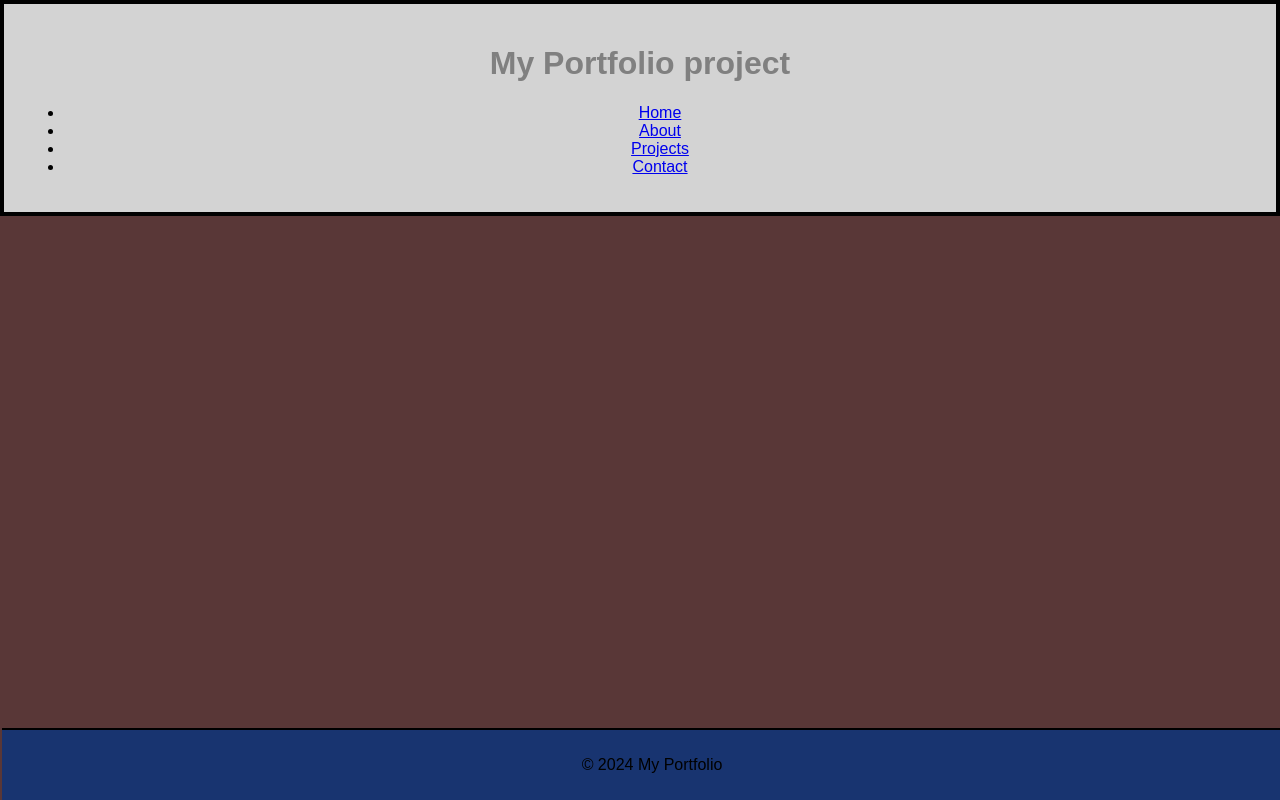
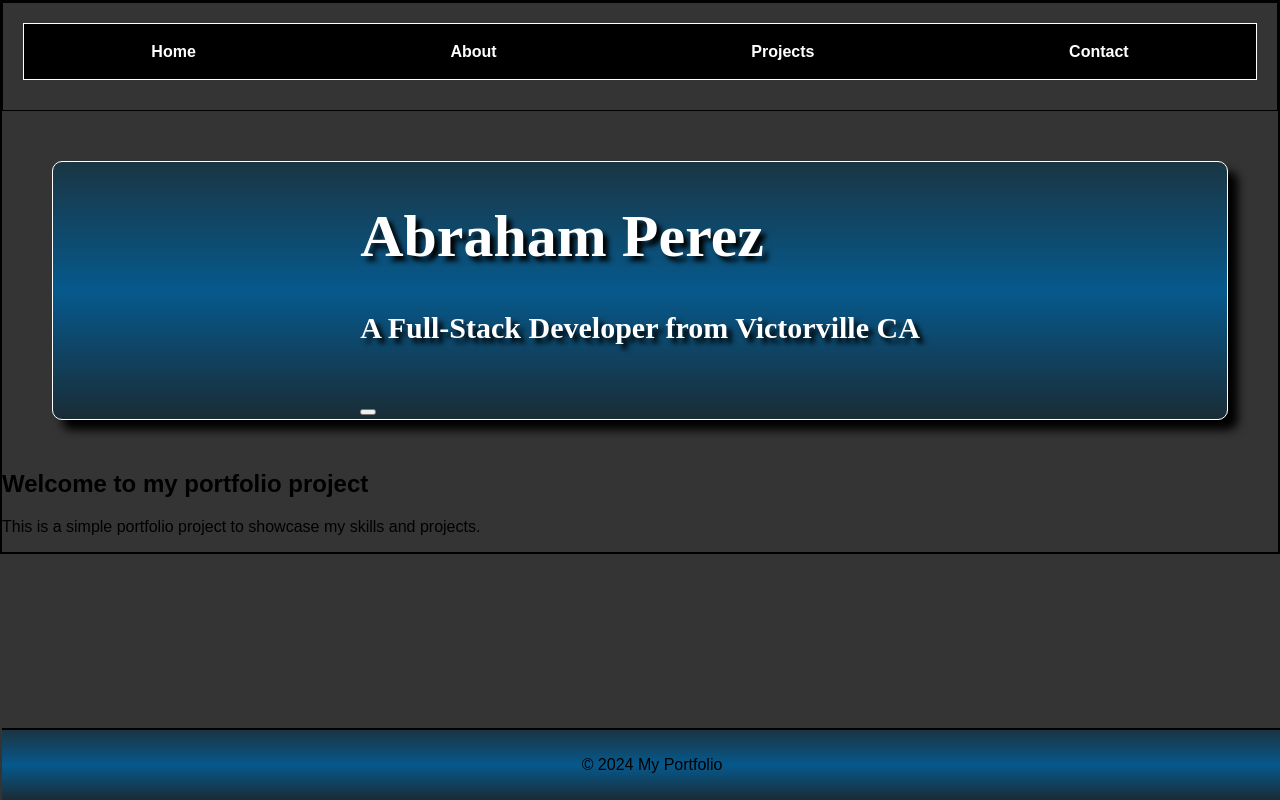
Before and after one commit to AbeDaDev/PortfolioV3, a React (Vite) app in the folder Portfoliov3/: page / in a window 1280 px wide. Built offline with nearby package versions, Linux system fonts and the light colour scheme.

Commit message:
Got a layout started

```diff
--- a/Portfoliov3/index.html
+++ b/Portfoliov3/index.html
@@ -8,6 +8,19 @@
   </head>
   <body>
     <div id="root"></div>
+    <div>
+      <div id="identification" class="container">
+          <div id="developer" class="container">
+              <div class="intro-details">
+                <h1><italic>Abraham Perez</italic></h1>
+                <h4><italic>A Full-Stack Developer from Victorville CA</italic></h4>
+                <button></button>
+              </div>
+          </div>
+      </div>
+      <h2 className="secondary">Welcome to my portfolio project</h2>
+      <p>This is a simple portfolio project to showcase my skills and projects.</p>
+
     <script type="module" src="/src/main.jsx"></script>
   </body>
 </html>
--- a/Portfoliov3/src/App.jsx
+++ b/Portfoliov3/src/App.jsx
@@ -1,12 +1,10 @@
 import Header from "./Header.jsx";
-import Body from "./Body.jsx";
 import Footer from "./Footer.jsx";
 
 function App() {
   return (
     <div>
       <Header />
-      <Body />
       <Footer />
     </div>
 
--- a/Portfoliov3/src/Body.jsx
+++ /dev/null
@@ -1,12 +0,0 @@
-function body() {
-    return (
-        <div>
-            <body>
-                <h2 className="secondary">Welcome to my portfolio project</h2>
-                <p>This is a simple portfolio project to showcase my skills and projects.</p>
-            </body>
-        </div>
-    );
-}
-
-export default body;
--- a/Portfoliov3/src/Footer.jsx
+++ b/Portfoliov3/src/Footer.jsx
@@ -1,9 +1,10 @@
-function footer() {
+function Footer() {
     return (
         <footer>
             <p>© 2024 My Portfolio</p>
         </footer>
     );
+
 }
 
-export default footer;
+export default Footer;
--- a/Portfoliov3/src/Header.jsx
+++ b/Portfoliov3/src/Header.jsx
@@ -3,13 +3,12 @@ function Header() {
     return (
         <div>
             <header>
-                <h1 className="primary">My Portfolio project</h1>
-                    <nav>
+                    <nav className="navbar">
                         <ul>
-                            <li><a href="#home">Home</a></li>
-                            <li><a href="#about">About</a></li>
-                            <li><a href="#projects">Projects</a></li>
-                            <li><a href="#contact">Contact</a></li>
+                            <li><a href="#home" className="nav_link">Home</a></li>
+                            <li><a href="#about" className="nav_link">About</a></li>
+                            <li><a href="#projects" className="nav_link">Projects</a></li>
+                            <li><a href="#contact" className="nav_link">Contact</a></li>
                         </ul>
                     </nav>
             </header>
--- a/Portfoliov3/src/index.css
+++ b/Portfoliov3/src/index.css
@@ -1,27 +1,96 @@
-
-.primary {
-    color: grey;
-    border-color: red;
-}
 
 header {
-    background-color: lightgrey;
-    border: 2px solid black;
+    color: white;
+    border: 1px solid black;
     padding: 20px;
     text-align: center;
     text-decoration: none;
+    background:
+
 }
+
+
+/* -------------------------- NavBar --------------------------*/
+.navbar ul {
+    display: flex;
+    border: 1px solid white;
+    background-color: black;
+    justify-content: space-around;
+    align-items: right;
+    list-style: none;
+    align-items: center;
+    height: 55px;
+    padding: 0px;
+    margin: 0px;
+    margin-bottom: 10px;
+    animation: fade-in 1.5s ease;
+}
+
+.navbar a {
+    color: inherit;
+    text-decoration: none;
+    font-weight:800;
+    list-style: none;
+}
+
+.navbar a:hover {
+    color: rgb(207, 103, 23);
+}
+
+
+#identification {
+    border: 1px solid rgb(255, 255, 255);
+    margin: 50px auto;
+    width: 92%;
+    border-radius: 10px;
+    box-shadow: 10px 10px 10px;
+    justify-items: center;
+    animation: fade-in 1.5s ease;
+    background:
+    linear-gradient(
+        to bottom,
+        rgba(0, 55, 81, 0.5),
+        rgba(0, 94, 153, 0.877),
+        rgba(0, 37, 55, 0.5)
+    );
+}
+#identification:hover {
+    background: black;
+    background-size: cover;
+}
+
+#developer {
+    display: flex;
+    justify-content: center;
+    align-items: center;
+    font-size: 30px;
+    font-family: 'playfair', 'Times New Roman', Times, serif;
+    color: white;
+    text-shadow: 5px 5px 5px black;
+    animation: fade-in 1.5s ease;
+}
+
+/* ----------------------------------------------------*/
 
 body {
     font-family: Arial, sans-serif;
     margin: 0;
     padding: 0;
-    background-color: #593737;
+    background-color: rgb(52, 52, 52);
+
     border: 2px solid black;
 }
 
+/* -------------------------- Projects --------------------------*/
+
 footer {
-    background-color: rgb(24, 52, 112);
+    background:
+    linear-gradient(
+        to bottom,
+        rgba(0, 55, 81, 0.5),
+        rgba(0, 94, 153, 0.877),
+        rgba(0, 37, 55, 0.5)
+    );
     border-top: 2px solid black;
     padding: 10px;
     text-align: center;
```
Also changed, not shown: Portfoliov3/src/Project.jsx (added, +46 -0 lines).
